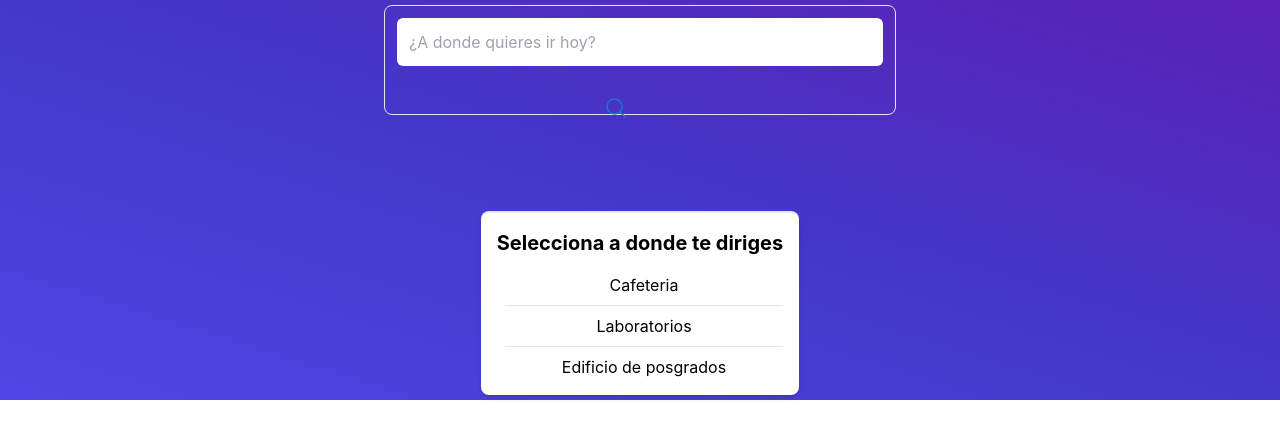
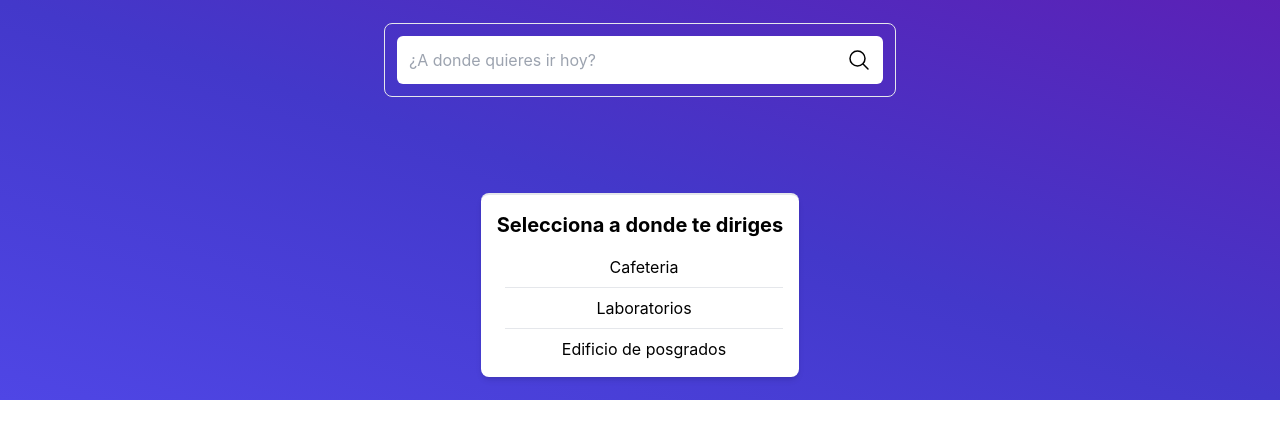
Before and after one commit to Jessthesaver/uach-map, a React (Create React App) app: page /administrativo in a window 1280 px wide. Shown: the top 438 px of the page. Built offline with nearby package versions, Linux system fonts and the light colour scheme.

Commit message:
correccion de botón

```diff
--- a/src/views/startPoints/Administrativo.tsx
+++ b/src/views/startPoints/Administrativo.tsx
@@ -1,4 +1,4 @@
-import { Box, Button } from "@mui/material";
+import { Box } from "@mui/material";
 
 export default function Administrativo() {
   return (
@@ -10,8 +10,7 @@
             className="rounded-md w-full p-3 "
             placeholder="¿A donde quieres ir hoy?"
           />
-
-          <Button type="submit" className="absolute right-6 top-6 bg-white">
+          <button type="submit" className="absolute right-6 top-6 bg-white">
             <svg
               xmlns="http://www.w3.org/2000/svg"
               fill="none"
@@ -25,7 +24,7 @@
                 d="M21 21l-5.197-5.197m0 0A7.5 7.5 0 105.196 5.196a7.5 7.5 0 0010.607 10.607z"
               />
             </svg>
-          </Button>
+          </button>
         </div>
         <div className="max-w-sm mx-auto mt-20 p-4 shadow-md rounded-lg border-t-2 bg-white">
           <div className="flex justify-between pb-4">
```
